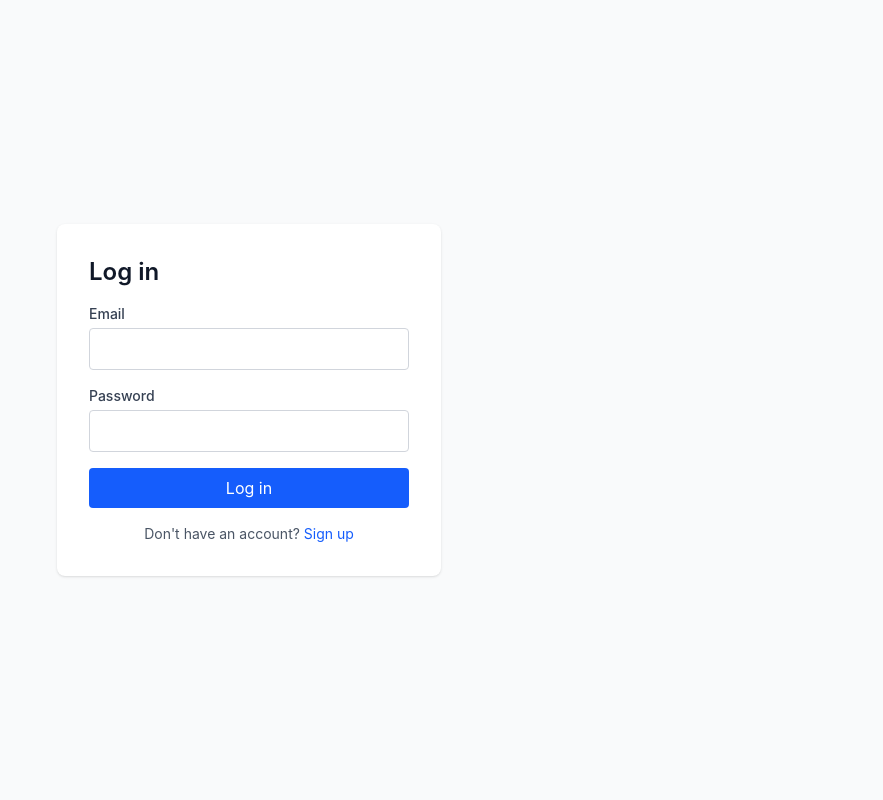
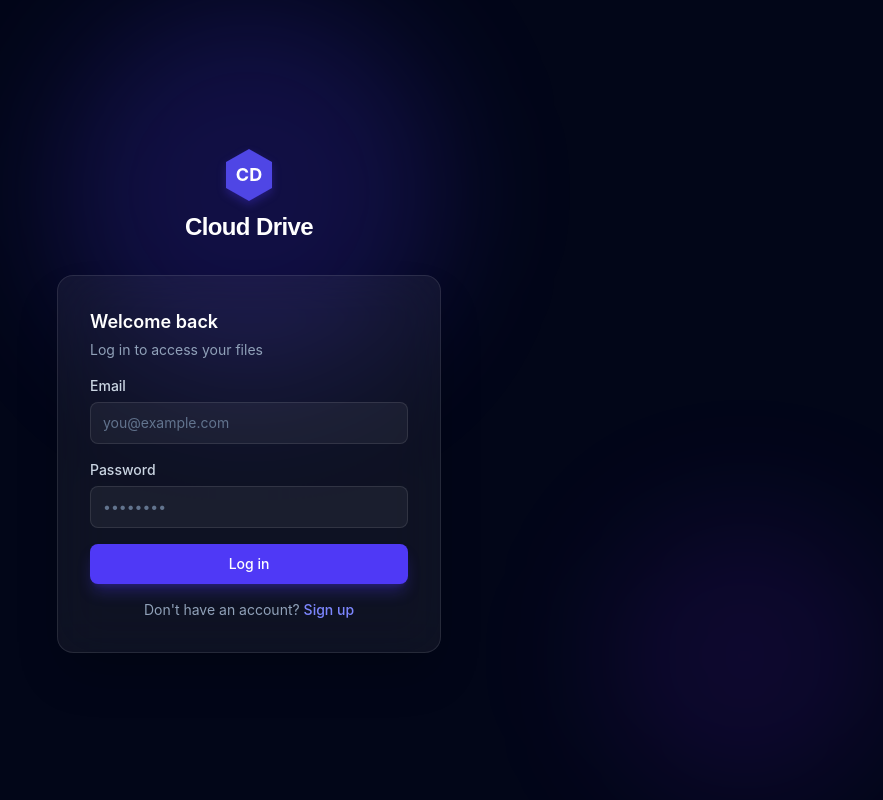
Before and after one commit to Winiandaani/cloud-drive, a Next.js app in the folder web/: page /login in a window 1280 px wide. Shown: the whole page, without its empty margins (391-1274 px from the left). Built offline with nearby package versions, Linux system fonts and the light colour scheme; no server answers.

Commit message:
WIP: dark theme login/signup pages, hexagon logo

```diff
--- a/web/src/app/globals.css
+++ b/web/src/app/globals.css
@@ -1,6 +1,10 @@
 @import "tailwindcss";
-@import url('https://fonts.googleapis.com/css2?family=Inter:wght@400;500;600;700&display=swap');
+@import url('https://fonts.googleapis.com/css2?family=Inter:wght@400;500;600;700&family=Poppins:wght@600;700&display=swap');
 
 body {
   font-family: 'Inter', sans-serif;
 }
+
+.brand-title {
+  font-family: 'Poppins', sans-serif;
+}
--- a/web/src/app/login/page.tsx
+++ b/web/src/app/login/page.tsx
@@ -29,54 +29,87 @@ export default function LoginPage() {
   }
 
   return (
-    <div className="flex min-h-screen items-center justify-center bg-gray-50">
+    <div className="relative flex min-h-screen items-center justify-center overflow-hidden bg-slate-950 px-4">
+      <div className="pointer-events-none absolute left-1/2 top-0 h-96 w-96 -translate-x-1/2 rounded-full bg-indigo-600/20 blur-3xl" />
+      <div className="pointer-events-none absolute bottom-0 right-0 h-72 w-72 rounded-full bg-violet-600/10 blur-3xl" />
+
+      <div className="relative w-full max-w-sm">
+        <div className="mb-8 flex flex-col items-center gap-2">
+          <svg width="56" height="56" viewBox="0 0 56 56" className="drop-shadow-lg drop-shadow-indigo-600/30">
+            <polygon
+              points="28,2 51,15 51,41 28,54 5,41 5,15"
+              fill="#4f46e5"
+            />
+            <text
+              x="28"
+              y="34"
+              textAnchor="middle"
+              fontSize="18"
+              fontWeight="700"
+              fill="white"
+              fontFamily="Inter, sans-serif"
+            >
+              CD
+            </text>
+          </svg>
+          <h1 className="brand-title text-2xl font-bold tracking-tight text-white">Cloud Drive</h1>
+        </div>
+
         <form
           onSubmit={handleLogin}
-        className="w-full max-w-sm space-y-4 rounded-lg bg-white p-8 shadow"
+          className="space-y-4 rounded-2xl border border-white/10 bg-white/5 p-8 shadow-2xl backdrop-blur-xl"
         >
-        <h1 className="text-2xl font-semibold text-gray-900">Log in</h1>
+          <div>
+            <h2 className="text-lg font-semibold text-white">Welcome back</h2>
+            <p className="mt-1 text-sm text-slate-400">Log in to access your files</p>
+          </div>
 
           {error && (
-          <p className="rounded bg-red-50 p-2 text-sm text-red-600">{error}</p>
+            <p className="rounded-lg border border-red-500/20 bg-red-500/10 p-2.5 text-sm text-red-400">
+              {error}
+            </p>
           )}
 
           <div>
-          <label className="block text-sm font-medium text-gray-700">Email</label>
+            <label className="mb-1.5 block text-sm font-medium text-slate-300">Email</label>
             <input
               type="email"
               required
               value={email}
               onChange={(e) => setEmail(e.target.value)}
-            className="mt-1 w-full rounded border border-gray-300 p-2"
+              className="w-full rounded-lg border border-white/10 bg-white/5 px-3 py-2.5 text-sm text-white placeholder-slate-500 outline-none transition-colors focus:border-indigo-500 focus:ring-1 focus:ring-indigo-500"
+              placeholder="you@example.com"
             />
           </div>
 
           <div>
-          <label className="block text-sm font-medium text-gray-700">Password</label>
+            <label className="mb-1.5 block text-sm font-medium text-slate-300">Password</label>
             <input
               type="password"
               required
               value={password}
               onChange={(e) => setPassword(e.target.value)}
-            className="mt-1 w-full rounded border border-gray-300 p-2"
+              className="w-full rounded-lg border border-white/10 bg-white/5 px-3 py-2.5 text-sm text-white placeholder-slate-500 outline-none transition-colors focus:border-indigo-500 focus:ring-1 focus:ring-indigo-500"
+              placeholder="••••••••"
             />
           </div>
 
           <button
             type="submit"
             disabled={loading}
-          className="w-full rounded bg-blue-600 p-2 text-white hover:bg-blue-700 disabled:opacity-50"
+            className="w-full rounded-lg bg-indigo-600 py-2.5 text-sm font-medium text-white shadow-lg shadow-indigo-600/30 transition-colors hover:bg-indigo-500 disabled:opacity-50"
           >
             {loading ? 'Logging in...' : 'Log in'}
           </button>
 
-        <p className="text-center text-sm text-gray-600">
+          <p className="text-center text-sm text-slate-400">
             Don&apos;t have an account?{' '}
-          <a href="/signup" className="text-blue-600 hover:underline">
+            <a href="/signup" className="font-medium text-indigo-400 hover:text-indigo-300">
               Sign up
             </a>
           </p>
         </form>
       </div>
+    </div>
   );
 }
```
Lines whose indentation alone changed are shown as unchanged.
